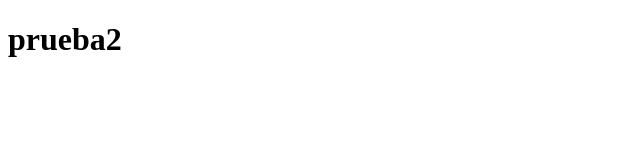
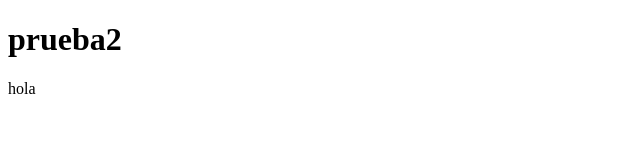
Before and after one commit to agusmair/mi_repositorio, a plain HTML site: page index.html in a window 1280 px wide. Shown: the full height of the page, 0-640 px from the left. Drawn offline with Linux system fonts and the light colour scheme.

Commit message:
agregue article

```diff
--- a/index.html
+++ b/index.html
@@ -9,6 +9,7 @@
 <body>
     <header>
         <h1>prueba2 </h1>
+        <article>hola</article>
     </header>
 </body>
 </html>
```
